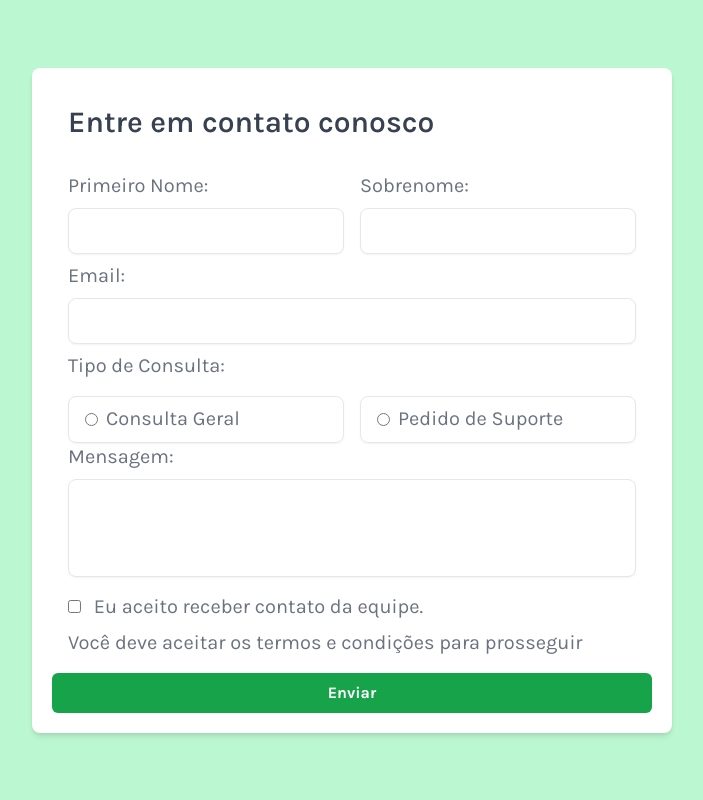
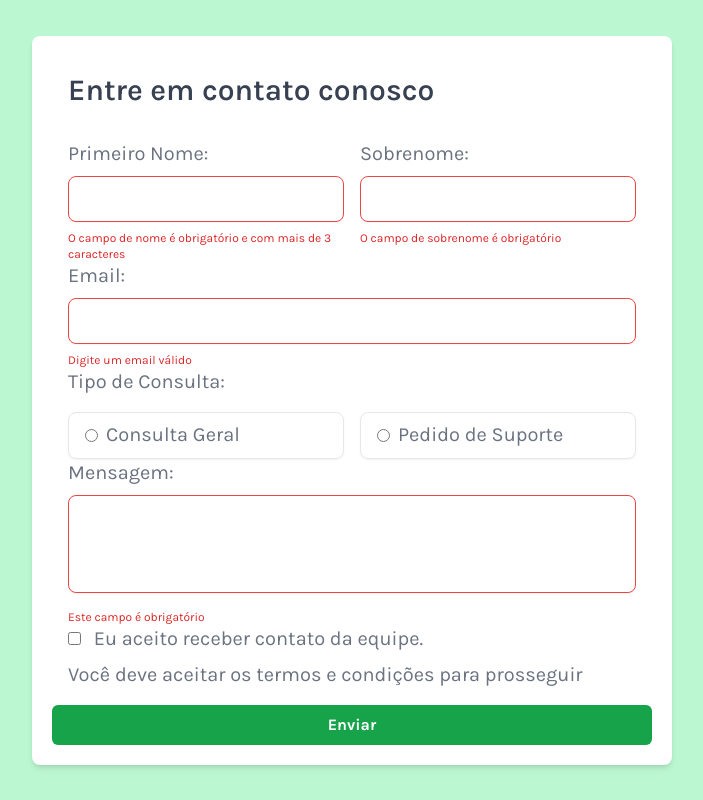
Before and after one commit to souzlays/formulario-de-contato, a website: page src/index.html in a window 1280 px wide. Both pictures are taken after a click on the button "Enviar". Shown: the whole page, without its empty margins (288-991 px from the left). Drawn offline with Linux system fonts and the light colour scheme.

Commit message:
validação dos campos

```diff
--- a/src/index.html
+++ b/src/index.html
@@ -28,14 +28,14 @@
 
           <div class="flex flex-col sm:w-1/2">
             <label class="mb-2" for="ultimoNome">Sobrenome:</label>
-            <input  class="mb-2 border rounded-lg shadow-sm p-2 focus:outline-green-600 required"  type="text" name="" id="lastName">
+            <input oninput="validacaoCaracteres()" class="mb-2 border rounded-lg shadow-sm p-2 focus:outline-green-600 required"  type="text" name="" id="lastName">
             <span class="span-required hidden text-xs text-red-600">O campo de sobrenome é obrigatório</span>
           </div>
         </div>
 
         <label class="mb-2" for="emailAdress">Email:</label>
-        <input  class="mb-2 border rounded-lg shadow-sm p-2 focus:outline-green-600  required" type="email" name="" id="emailAdress">
-        <span class="span-required hidden text-xs text-red-600">O campo de email é obrigatório</span>
+        <input oninput="validacaoEmail()" class="mb-2 border rounded-lg shadow-sm p-2 focus:outline-green-600  required" type="email" name="" id="emailAdress">
+        <span class="span-required hidden text-xs text-red-600">Digite um email válido</span>
 
         <label class="mb-4" for="">Tipo de Consulta:</label>
 
@@ -56,7 +56,7 @@
         </div>
 
         <label class="mb-2" for="">Mensagem:</label>
-        <textarea  class="p-5 mb-4 border focus:outline-green-600 rounded-lg shadow-sm resize-none required" name="" id=""></textarea>
+        <textarea oninput="validacaoCaracteres()" class="p-5 mb-4 border focus:outline-green-600 rounded-lg shadow-sm resize-none required" name="" id=""></textarea>
         <span class="span-required hidden text-xs text-red-600">Este campo é obrigatório</span>
 
         <label class="mb-2" for="checkbox">
@@ -66,7 +66,7 @@
         <span class="span-required ">Você deve aceitar os termos e condições para prosseguir</span>
       </form>
 
-      <button class="bg-green-600 font-bold text-white rounded-md p-2 w-full" type="button">Enviar</button>
+      <button onclick="validarBotao()" class="bg-green-600 font-bold text-white rounded-md p-2 w-full" type="button">Enviar</button>
   </div>
 </body>
 <script src="script.js"></script>
--- a/src/script.js
+++ b/src/script.js
@@ -1,7 +1,8 @@
 const form = document.getElementById('form');
 const campos = document.querySelectorAll('.required');
 const spans = document.querySelectorAll('.span-required');
-const emailRegex = /^[a-zA-Z0-9._%+-]+@[a-zA-Z0-9.-]+\.[a-zA-Z]{2,}$/
+const email = document.querySelector('.email');
+const emailRegex = /^[a-zA-Z0-9._%+-]+@[a-zA-Z0-9.-]+\.[a-zA-Z]{2,}$/;
 
 function setError(index){
     campos[index].classList.add('border-red-500');
@@ -27,4 +28,18 @@ function validacaoCaracteres() {
    });
 };
 
-// function validacaoEmail
+function validacaoEmail(){
+    if(!emailRegex.test(campos[2].value)){
+        return setError(2);
+    }else {
+        return removeError(2);
+    }
+};
+
+function validarBotao(){
+    campos.forEach((campos, index) => {
+        if(campos.value == ""){
+            return setError(index);
+        }
+    });
+}
```
Also changed, not shown: src/output.css.
